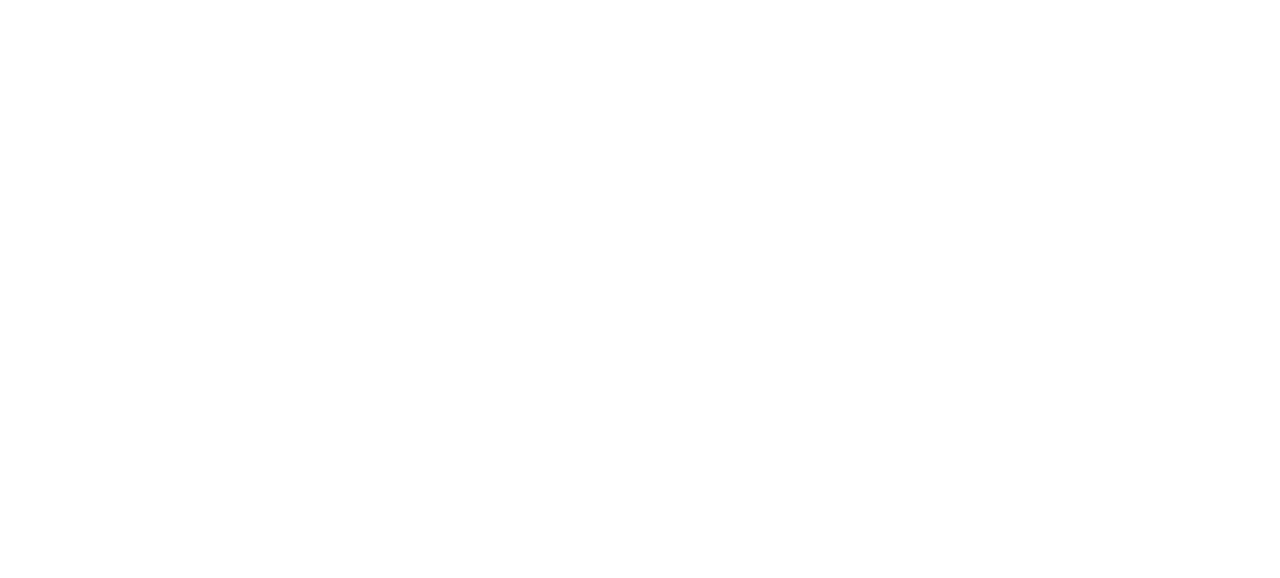
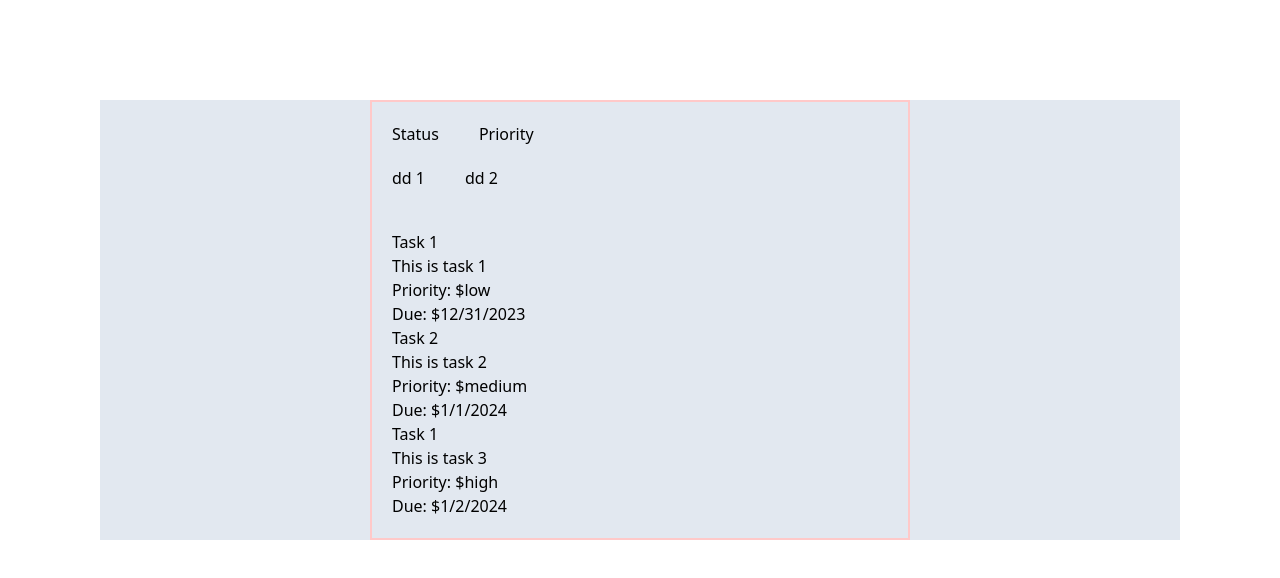
Before and after one commit to rhundal/lab_9_3, a React (Vite) app in the folder task-manager/: page / in a window 1280 px wide. Shown: the top 578 px of the page. Built offline with nearby package versions, Linux system fonts and the light colour scheme.

Commit message:
made TaskItem and TaskList components presentation only and fixed bugs of updating statuses and deleting task in App.tsx, also remove extra li in TaskItem component, initialized tasks state to tasksArray

```diff
--- a/task-manager/src/App.tsx
+++ b/task-manager/src/App.tsx
@@ -14,18 +14,6 @@ function App() {
    onStatusChange: (taskId: string, newStatus: TaskStatus) => void;
    onDelete: (taskId: string) => void;
    */
-
-  const [tasks, setTasks] = useState<Task[]>([
-    {
-      id: "",
-      title: "",
-      description: "",
-      status: "pending",
-      priority: "low",
-      dueDate: "",
-    },
-  ]);
-  const [status, setStatus] = useState("");
 
   let tasksArray: Task[] = [
     {
@@ -54,23 +42,29 @@ function App() {
     },
   ];
 
+  const [tasks, setTasks] = useState<Task[]>(tasksArray);
   function onStatusChangeFunction(taskId: string, newStatus: TaskStatus) {
     let selectedTask = tasksArray.find((task) => task.id === taskId);
     if (!selectedTask) return;
-    // setTask(selectedTask);
-    setTasks([...tasks, selectedTask]);
-    setStatus(newStatus);
+
+    setTasks(
+      tasks.map((task) =>
+        task === selectedTask ? { ...task, status: newStatus } : task,
+      ),
+    );
   }
 
   function onDeleteFunction(taskId: string) {
-    let arrayAfterDeletion = tasksArray.filter((task) => task.id === taskId);
+    let arrayAfterDeletion = tasksArray.filter((task) => task.id !== taskId);
     setTasks(arrayAfterDeletion);
   }
 
   return (
     <TaskList
       tasks={tasks}
+      // this function gets the status of selected task from TaskList Component
       onStatusChange={onStatusChangeFunction}
+      // this function gets the id of selected task to be deleted from TaskList Component
       onDelete={onDeleteFunction}
     />
   );
--- a/task-manager/src/components/TaskItem/TaskItem.tsx
+++ b/task-manager/src/components/TaskItem/TaskItem.tsx
@@ -1 +1,18 @@
 import { type TaskItemProps } from "../../types";
+
+// Create a TaskItem component that displays individual task information.
+
+export default function TaskItem(props: TaskItemProps) {
+  return (
+    // <li key={props.task.id}>
+    <div>
+      <h1> {props.task.title}</h1>
+      <p> {props.task.description}</p>
+      <div>
+        <h2> Priority: ${props.task.priority}</h2>
+        <h2> Due: ${props.task.dueDate}</h2>
+      </div>
+    </div>
+    // </li>
+  );
+}
--- a/task-manager/src/components/TaskList/TaskList.tsx
+++ b/task-manager/src/components/TaskList/TaskList.tsx
@@ -1,8 +1,19 @@
 import { type TaskStatus } from "../../types";
 import { type Task } from "../../types";
 import { type TaskListProps } from "../../types";
+import TaskItem from "../TaskItem/TaskItem";
 
 export default function TaskList(props: TaskListProps) {
+  let tasksArrayReceived = props.tasks;
+  let onStatusChange = props.onStatusChange;
+  let onDeleteFunc = props.onDelete;
+
+  /*
+   tasks: Task[];
+   onStatusChange: (taskId: string, newStatus: TaskStatus) => void;
+   onDelete: (taskId: string) => void;
+   */
+
   // const taskItems = tasksArray.map((task) => {
   //   <li key={task.id}>
   //     <div>
@@ -18,7 +29,35 @@ export default function TaskList(props: TaskListProps) {
 
   return (
     <>
-      <div className="bg-black"></div>
+      <div className="bg-slate-200 flex justify-center items-center m-25">
+        <div className="p-5 justify-start w-[50%] border-2 border-red-200">
+          <div className="flex flex-rows gap-10">
+            <h1> Status</h1>
+            <div> Priority </div>
+          </div>
+          <div className="mt-5 flex flex-rows gap-10">
+            <div> dd 1</div>
+            <div> dd 2</div>
+          </div>
+          <div className="mt-10 flex flex-col gap-5">
+            <ul>
+              {tasksArrayReceived.map((task) => {
+                return (
+                  // I kept TaskItem and TaskLists components as a presentaiton component only.
+                  <li key={task.id}>
+                    {" "}
+                    <TaskItem
+                      task={task}
+                      onStatusChange={onStatusChange}
+                      onDelete={onDeleteFunc}
+                    />
+                  </li>
+                );
+              })}
+            </ul>
+          </div>
+        </div>
+      </div>
     </>
   );
 }
```
